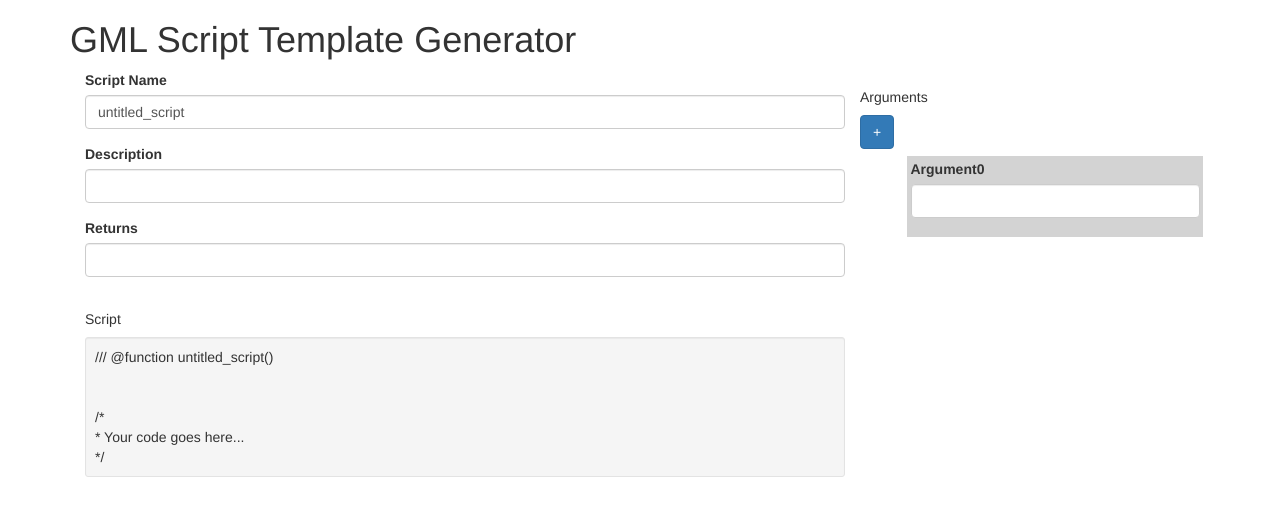
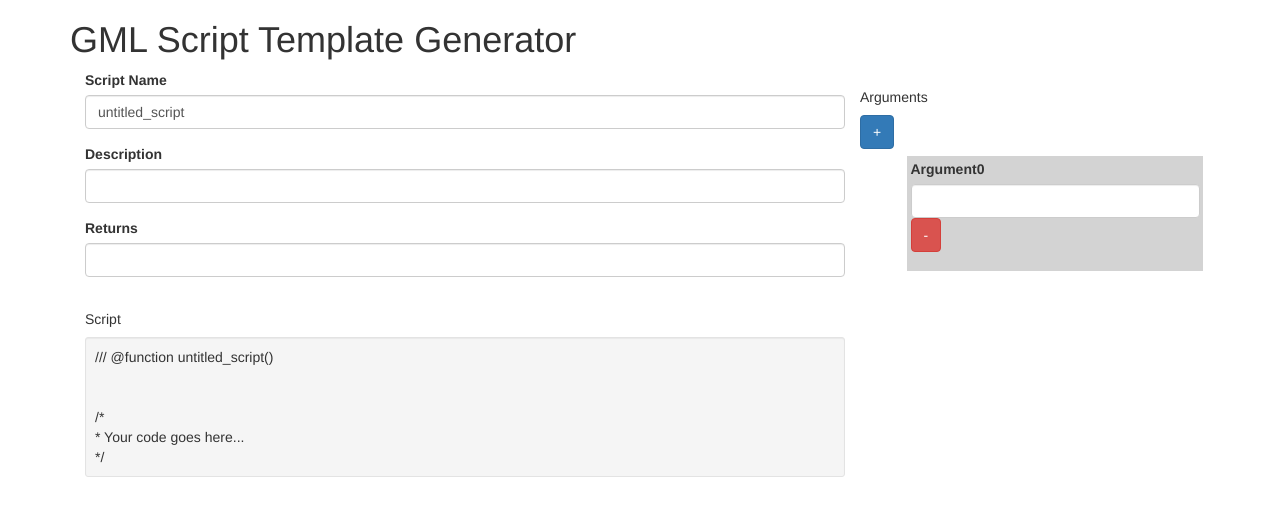
Before and after one commit to mstop4/gml-script-wizard, a React app: page / in a window 1280 px wide. Shown: the top 516 px of the page. Built offline with nearby package versions, Linux system fonts and the light colour scheme.

Commit message:
added remove buttons on ArgumentField

```diff
--- a/src/js/components/App.js
+++ b/src/js/components/App.js
@@ -27,6 +27,7 @@ class App extends Component {
     this.handleArgumentChange = this.handleArgumentChange.bind(this)
     this.handleArgumentSort = this.handleArgumentSort.bind(this)
     this.handleAddArgument = this.handleAddArgument.bind(this)
+    this.handleRemoveArgument = this.handleRemoveArgument.bind(this)
     this.handleReturnChange = this.handleReturnChange.bind(this)
     this.handleScriptNameChange = this.handleScriptNameChange.bind(this)
     this.handleDescriptionChange = this.handleDescriptionChange.bind(this)
@@ -55,6 +56,14 @@ class App extends Component {
     if (this.state.argumentNames.length < 16) {
       let newState = this.state
       newState.argumentNames.push('')
+      this.updateOutput(newState)
+    }
+  }
+
+  handleRemoveArgument(id) {
+    if (this.state.argumentNames.length > 0) {
+      let newState = this.state
+      newState.argumentNames.splice(id, 1)
       this.updateOutput(newState)
     }
   }
@@ -183,6 +192,7 @@ class App extends Component {
           <ArgumentContainer
             items={this.state.argumentNames}
             onClick={this.handleAddArgument}
+            onRemove={this.handleRemoveArgument}
             onChange={this.handleArgumentChange}
             onSortEnd={this.handleArgumentSort}/>
         </Col>
--- a/src/js/components/ArgumentContainer.js
+++ b/src/js/components/ArgumentContainer.js
@@ -2,7 +2,7 @@ import React from 'react'
 import ArgumentSortable from './ArgumentSortable'
 import AddArgumentButton from './AddArgumentButton'
 
-const ArgumentContainer = ({ items, onClick, onChange, onSortEnd }) => {
+const ArgumentContainer = ({ items, onClick, onChange, onRemove, onSortEnd }) => {
 
   return (
     <div className='argument-container'>
@@ -14,6 +14,7 @@ const ArgumentContainer = ({ items, onClick, onChange, onSortEnd }) => {
         items={items}
         onChange={onChange}
         onSortEnd={onSortEnd}
+        onRemove={onRemove}
       />
     </div>
   )
--- a/src/js/components/ArgumentField.js
+++ b/src/js/components/ArgumentField.js
@@ -1,13 +1,17 @@
 import React from 'react'
 import { SortableElement } from 'react-sortable-hoc'
-import { ControlLabel, FormControl, FormGroup } from 'react-bootstrap'
+import { ControlLabel, FormControl, FormGroup, Button } from 'react-bootstrap'
 import '../../styles/fields.css'
 
-const ArgumentField = SortableElement( ({ index, id, value, onChange }) => {
+const ArgumentField = SortableElement( ({ index, id, value, onChange, onRemove }) => {
 
   const onFieldChange = (event) => {
     let newArg = event.target.value
     onChange(newArg, id)
+  }
+
+  const onFieldRemove = (event) => {
+    onRemove(id)
   }
 
   return (
@@ -20,6 +24,7 @@ const ArgumentField = SortableElement( ({ index, id, value, onChange }) => {
             value={value}
             onChange={onFieldChange}
           />
+          <Button bsStyle='danger' onClick={onFieldRemove}>-</Button>
         </FormGroup>
       </form>
     </div>
--- a/src/js/components/ArgumentSortable.js
+++ b/src/js/components/ArgumentSortable.js
@@ -1,8 +1,8 @@
-import React, { Component } from 'react'
+import React from 'react'
 import ArgumentField from './ArgumentField'
 import { SortableContainer } from 'react-sortable-hoc'
 
-const ArgumentList = SortableContainer( ({ items, onChange }) => {
+const ArgumentList = SortableContainer( ({ items, onChange, onRemove }) => {
   return (
     <ul>
       {items.map((value, index) => (
@@ -11,25 +11,23 @@ const ArgumentList = SortableContainer( ({ items, onChange }) => {
           index={index}
           id={index}
           value={value}
-          onChange={onChange}/>
+          onChange={onChange}
+          onRemove={onRemove}/>
       ))}
     </ul>
   )
 })
 
-class ArgumentSortable extends Component {
-  constructor(props) {
-    super(props)
-  }
-
-  render() {
-    return <ArgumentList
+const ArgumentSortable = ({ items, onSortEnd, onChange, onRemove }) => {
+  return (
+    <ArgumentList
       index={0}
-      items={this.props.items}
-      onSortEnd={this.props.onSortEnd}
-      onChange={this.props.onChange}
+      items={items}
+      onSortEnd={onSortEnd}
+      onChange={onChange}
+      onRemove={onRemove}
     />
-  }
+  )
 }
 
 export default ArgumentSortable
```
